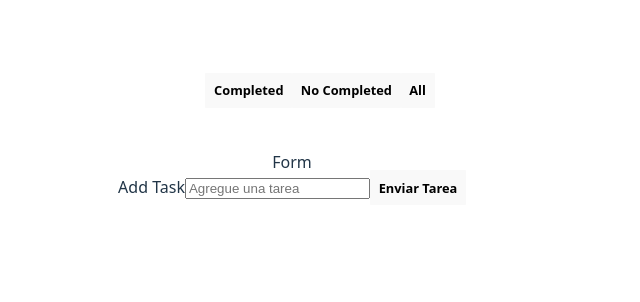
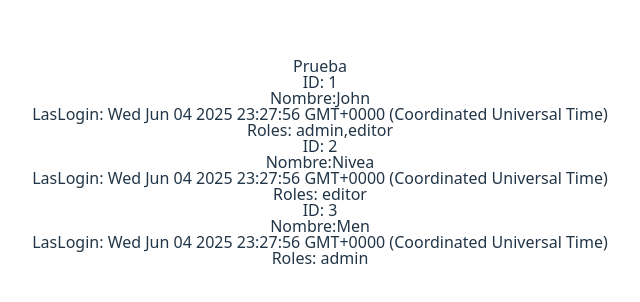
Before and after one commit to JoseAv/Examples-React-19, a React (Vite) app: page / in a window 1280 px wide. Shown: the part 238-540 px from the top of the page, without its empty margins (320-960 px from the left). Built offline with nearby package versions, Linux system fonts and the light colour scheme.

Commit message:
Agregado y funcionando la persistencia de datos con react js

```diff
--- a/src/App.tsx
+++ b/src/App.tsx
@@ -1,5 +1,5 @@
 import './App.css'
-import { ListTask } from './practices/Reducer/Task/Task'
+import { Persistent } from './training/one-week/Persistent'
 function App() {
 
   return (
@@ -17,7 +17,8 @@ function App() {
       {/* <Comments comments={comments as TypeComments} /> */}
       {/* <Profile profile={profile} /> */}
       {/* <Count /> */}
-      <ListTask />
+      {/* <ListTask /> */}
+      <Persistent />
 
     </>
   )
--- /dev/null
+++ b/src/training/one-week/Persistent.tsx
@@ -0,0 +1,27 @@
+import { initialUser } from "./data/inicialObject"
+import { usePersistentObject } from "./hooks/usePersistentObject"
+
+export const Persistent = () => {
+    const { ManageUser } = usePersistentObject({ initialUser })
+
+    if (!ManageUser || !Object.keys(ManageUser).length) return <h1>Cargando</h1>
+    return (
+        <div>
+            <h1>Prueba</h1>
+            <div>
+                {Object.entries(ManageUser).map(([field, values]) => {
+                    return <div key={field} >
+                        <h2>ID: {field}</h2>
+                        <h4>Nombre:{values.profile.name}</h4>
+                        <p>LasLogin: {values.lastLogin.toString()}</p>
+                        <strong>Roles: {values.permissions.join(',')}</strong>
+                    </div >
+
+                })}
+            </div>
+        </div>
+
+    )
+
+
+}
--- /dev/null
+++ b/src/training/one-week/data/inicialObject.ts
@@ -0,0 +1,21 @@
+import type { User } from "../interfaces/data";
+
+export const initialUser: ObjectUser = {
+    ['1']: {
+        profile: { name: 'John' },
+        lastLogin: new Date(),
+        permissions: ['admin', 'editor']
+    },
+    ['3']: {
+        profile: { name: 'Men' },
+        lastLogin: new Date(),
+        permissions: ['admin']
+    },
+    ['2']: {
+        profile: { name: 'Nivea' },
+        lastLogin: new Date(),
+        permissions: ['editor']
+    }
+}
+
+export type ObjectUser = Record<string, User>
--- /dev/null
+++ b/src/training/one-week/hooks/usePersistentObject.tsx
@@ -0,0 +1,47 @@
+import { useEffect, useState } from "react"
+import type { ObjectUser } from "../data/inicialObject"
+import type { User } from "../interfaces/data"
+
+export const usePersistentObject = ({ initialUser }: { initialUser: ObjectUser }) => {
+    const [ManageUser, SetManageUser] = useState<null | ObjectUser>(null) //esto tambien puede recibir una funcion
+
+    const AddUser = ({ user }: { user: User }) => {
+        SetManageUser((prev) => (
+            {
+                ...prev, [crypto.randomUUID()]: user
+            }
+        ))
+    }
+
+    const RefreshUser = ({ key }: { key: string }) => {
+        window.localStorage.setItem(key, JSON.stringify(ManageUser))
+    }
+
+    const SetItemUser = ({ key }: { key: string }) => {
+        return window.localStorage.getItem(key)
+    }
+
+    const MocksInitial = () => {
+        SetManageUser(initialUser)
+    }
+
+    useEffect(() => {
+        if (!ManageUser) {
+            const ObjectInital = SetItemUser({ key: 'user' })
+            if (!ObjectInital) {
+                MocksInitial()
+                return
+            }
+            SetManageUser(JSON.parse(ObjectInital))
+            return
+        }
+        RefreshUser({ key: 'user' })
+        // eslint-disable-next-line react-hooks/exhaustive-deps
+    }, [ManageUser])
+
+
+
+    return { AddUser, ManageUser }
+
+
+}
```
Also changed, not shown: src/training/one-week/interfaces/data.d.ts (added, +11 -0 lines).
